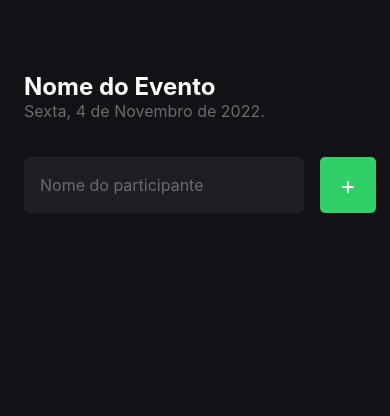
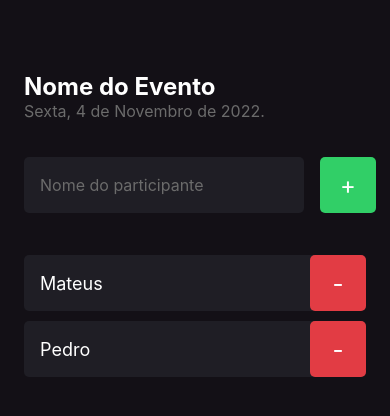
Before and after one commit to mateuskuritza/participants-register, a React Native app: screen / in a window 390 px wide. Shown: the top 416 px of the page. Built offline with nearby package versions, Linux system fonts and the light colour scheme.

Commit message:
component and props

```diff
--- /dev/null
+++ b/src/components/Participant/index.tsx
@@ -0,0 +1,20 @@
+import { Text, TouchableOpacity, View } from "react-native";
+import { styles } from "./styles";
+
+type ParticipantProps = {
+    name: string;
+}
+
+export function Participant({ name }: ParticipantProps) {
+    return (
+        <View style={styles.container}>
+            <Text style={styles.name}>
+                {name}
+            </Text>
+
+            <TouchableOpacity style={styles.button}>
+                <Text style={styles.buttonText}>-</Text>
+            </TouchableOpacity>
+        </View>
+    )
+}
--- /dev/null
+++ b/src/components/Participant/styles.ts
@@ -0,0 +1,30 @@
+import { StyleSheet } from 'react-native';
+
+export const styles = StyleSheet.create({
+    container: {
+        width: '100%',
+        backgroundColor: '#1f1e25',
+        borderRadius: 5,
+        flexDirection: 'row',
+        alignItems: 'center',
+        marginBottom: 10
+    },
+    name: {
+        flex: 1,
+        color: '#fff',
+        fontSize: 18,
+        marginLeft: 16,
+    },
+    button: {
+        width: 56,
+        height: 56,
+        borderRadius: 5,
+        backgroundColor: '#E23C44',
+        alignItems: 'center',
+        justifyContent: 'center',
+    },
+    buttonText: {
+        color: '#fff',
+        fontSize: 24,
+    },
+})
--- a/src/screens/Home/index.tsx
+++ b/src/screens/Home/index.tsx
@@ -1,4 +1,5 @@
 import { Text, TextInput, TouchableOpacity, View } from 'react-native';
+import { Participant } from '../../components/Participant';
 import { styles } from './styles';
 
 export function Home() {
@@ -26,8 +27,9 @@
                     <Text style={styles.buttonText}>+</Text>
                 </TouchableOpacity>
             </View>
+
+            <Participant name="Mateus" />
+            <Participant name="Pedro" />
         </View>
     );
 }
-
-//
```
